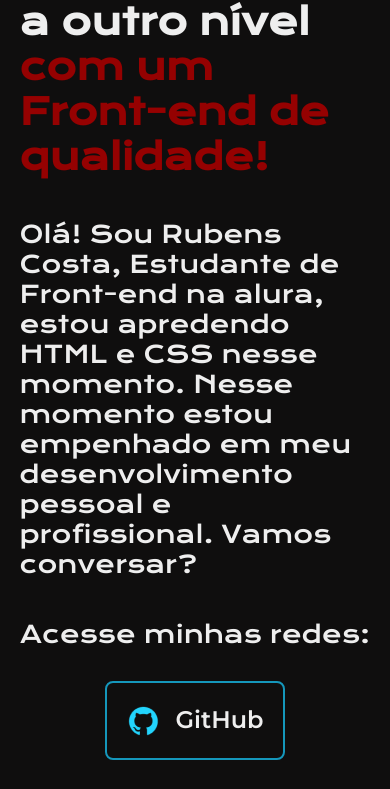
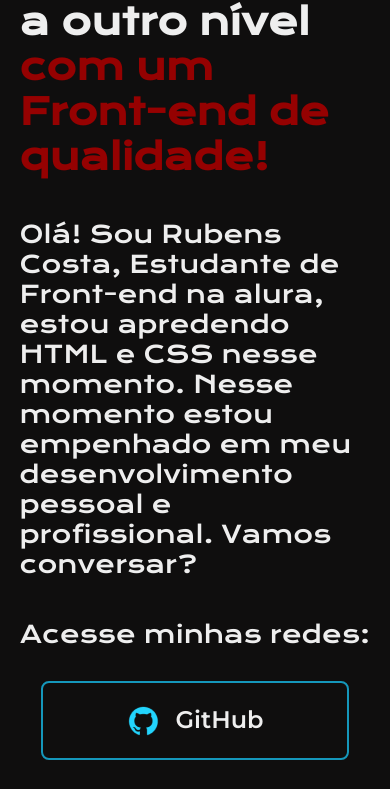
Before and after one commit to RubensCosta22/meu-perfil, a plain HTML site: page index.html in a window 390 px wide. Shown: the part 533-1322 px from the top of the page. Drawn offline with nearby package versions, Linux system fonts and the light colour scheme.

Commit message:
Update style.css
alteração width para melhor visualização no smartphone

```diff
--- a/style/style.css
+++ b/style/style.css
@@ -124,5 +124,7 @@ body{
     .apresentacao__conteudo{
         width:auto;
     }
-
+    .apresentacao__links__navegacao{
+        width: 19rem;
+    }
 }
```
